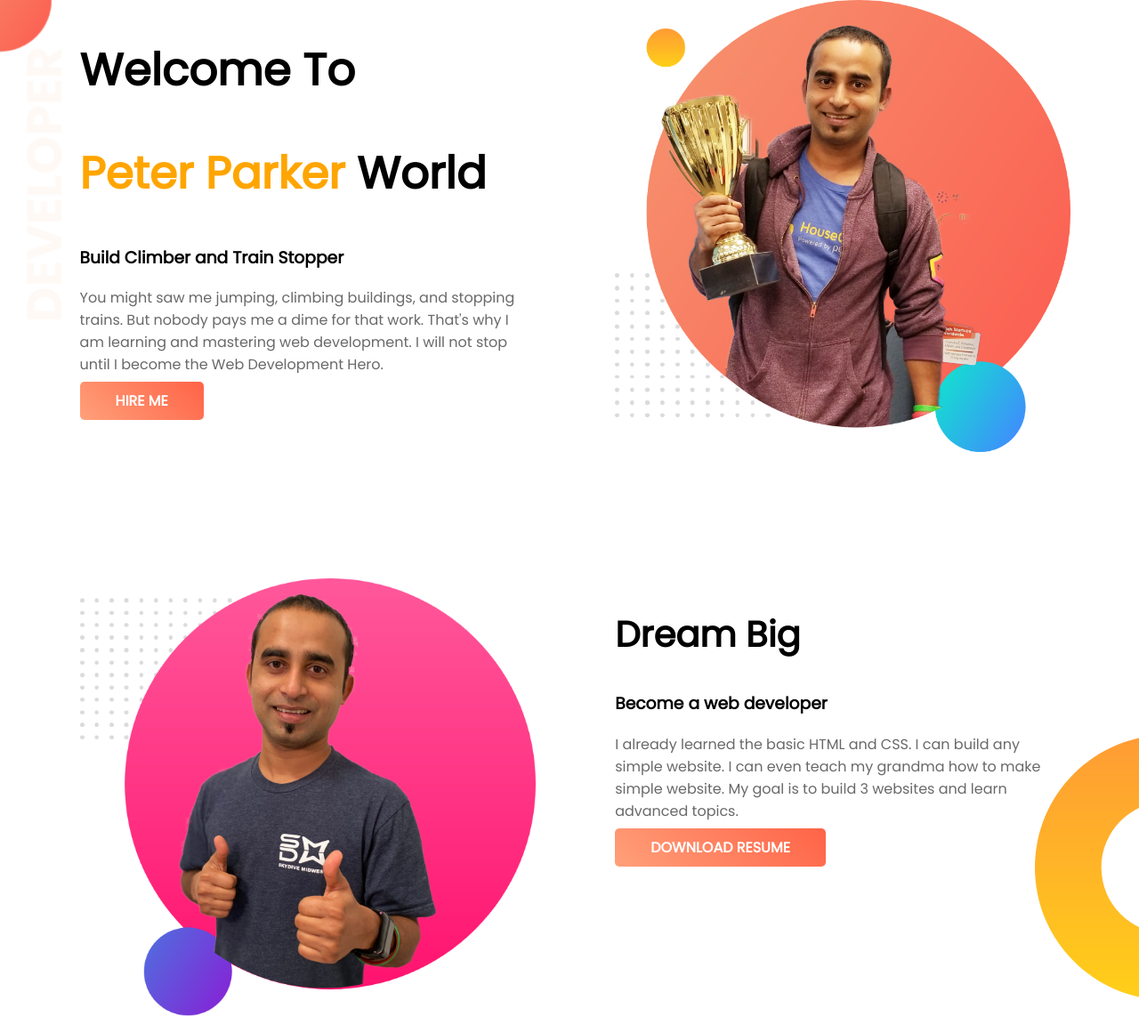
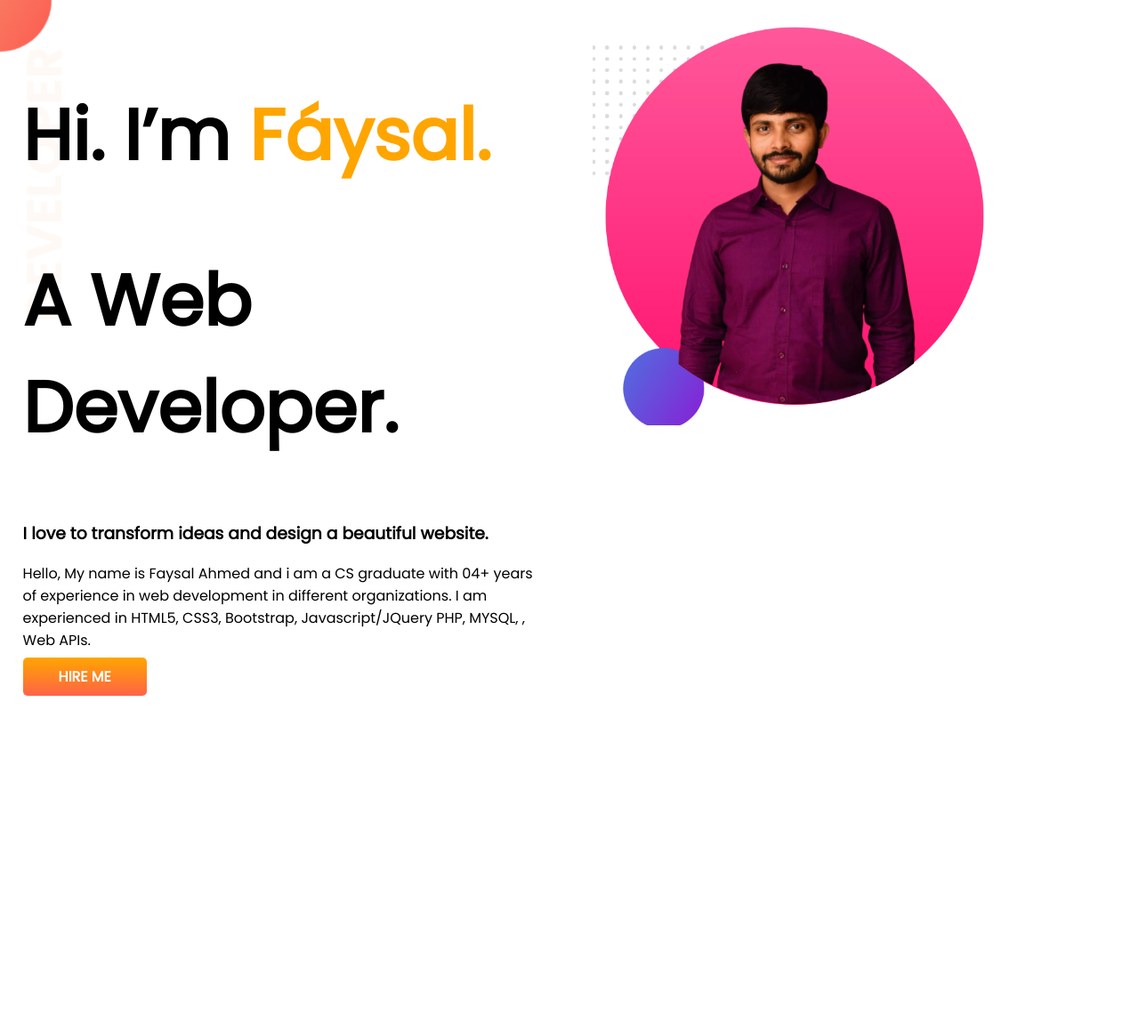
Before and after one commit to faysal155/developer-portfolio, a plain HTML site: page index.html in a window 1280 px wide. Shown: the top 1152 px of the page at 89% size. After the commit the page ends 800 px from the top, so only its background shows below. Drawn offline with Linux system fonts and the light colour scheme.

Commit message:
add a css

```diff
--- /dev/null
+++ b/css/style.css
@@ -0,0 +1,32 @@
+body{
+    font-family: 'Poppins', sans-serif;
+    margin: 0px;
+}
+h1{
+    font-size: 80px;
+}
+.orange-color{
+    color: orange;
+}
+section{
+    display: flex;
+}
+.section-one{
+    width: 50%;
+    padding: 2%;
+}
+.section-one img{
+    width: 80%;
+}
+.link-url{
+    text-decoration: none;
+    background-image:linear-gradient(orange, tomato);
+    padding: 10px 40px;
+    border-radius: 5px;
+    color: white;
+    font-weight: 700;
+}
+.top-section{
+    background-image: url(/images/top-banner.png);
+    background-repeat: no-repeat;
+}
--- a/index.html
+++ b/index.html
@@ -1,52 +1,33 @@
 <!DOCTYPE html>
 <html lang="en">
+
 <head>
     <meta charset="UTF-8">
+    <meta http-equiv="X-UA-Compatible" content="IE=edge">
     <meta name="viewport" content="width=device-width, initial-scale=1.0">
-    <meta http-equiv="X-UA-Compatible" content="ie=edge">
-    <title>Peter Parker Website</title>
-    <link href="https://fonts.googleapis.com/css?family=Poppins&display=swap" rel="stylesheet">
-    <link rel="stylesheet" href="style.css">
+    <title>Faysal Portfolio</title>
+    <link rel="preconnect" href="https://fonts.googleapis.com">
+    <link rel="preconnect" href="https://fonts.gstatic.com" crossorigin>
+    <link href="https://fonts.googleapis.com/css2?family=Poppins&display=swap" rel="stylesheet">
+    <link rel="stylesheet" href="css/style.css">
 </head>
+
 <body>
-    <section class="top-banner">
-        <div class="half-width">
-            <h1>Welcome To</h1>
-            <h1><span>Peter Parker</span> World</h1>
-            <h3>Build Climber and Train Stopper</h3>
-            <p>You might saw me jumping, climbing buildings, and stopping trains. But nobody pays me a dime for that work. That's why I am learning and mastering web development. I will not stop until I become the Web Development Hero.</p>
-            <a class="anchor-button" target="_blank" href="https://www.linkedin.com/company/programminghero/">HIRE ME</a>
+    <section class="top-section">
+        <div class="section-one">
+            <h1>Hi. I’m <span class="orange-color">Fáysal.</span></h1>
+            <h1>A Web Developer.</h1>
+            <h3>I love to transform ideas and design a beautiful website.</h3>
+            <p>Hello, My name is Faysal Ahmed and i am a CS graduate with 04+ years of experience in web development in
+                different organizations.
+                I am experienced in HTML5, CSS3, Bootstrap, Javascript/JQuery PHP, MYSQL, , Web APIs.</p>
+            <a class="link-url" target="_blank" href="https://www.linkedin.com/in/mdfaysalahmed/">HIRE ME</a>
         </div>
-        <div class="half-width">
-            <img src="images/jhankar.png" alt="">
+        <div class="section-one">
+            <img src="images/faysal.png" alt="">
         </div>
     </section>
-    <section class="dream-area">
-        <div class="half-width">
-            <img src="images/jhankar2.png" alt="">
-        </div>
-        <div class="half-width">
-            <h2>Dream Big</h2>
-            <h3>Become a web developer</h3>
-            <p>I already learned the basic HTML and CSS. I can build any simple website. I can even teach my grandma how to make simple website. My goal is to build 3 websites and learn advanced topics.</p>
-            <a class="anchor-button" href="">DOWNLOAD RESUME</a>
-        </div>
-    </section>
-    <section class="experience-area">
-        <h2>Experiences</h2>
-        <div class="half-width" id="full-stack">
-            <h2>Full Stack Web Developer</h2>
-            <h3>2021-Present | Pro Level Developer</h3>
-            <p>I am the master of HTML, CSS and Javascript. I know everything needed to make a website function, efficient. I didn't stop with the web. I went beyond with most popular Javascript framework called Vue JS. I even know the deployment, server and security. I will give you 100% web solution.</p>
-        </div>
-        <div class="half-width" id="baby-web">
-            <h2>Baby Web Developer</h2>
-            <h3>2020-2021 | Programming Hero Learner</h3>
-            <p>They didn't offer me a job. But I made myself as a remove web developer. I made their website and showed it to them. They liked it. And uploaded the content. It was fun working at Programming Hero.</p>
-        </div>
-    </section>
-    <footer>
-        <p>© Peter Parker 2021, a Programming Hero initiative.</p>
-    </footer>
+    <div>
 </body>
+
 </html>
--- a/style.css
+++ /dev/null
@@ -1,72 +0,0 @@
-body{
-    margin: 0;
-    font-family: 'Poppins', sans-serif;
-}
-section{
-    height: 500px;
-    padding-bottom: 150px;
-}
-.top-banner{
-    background-image: url("images/top-banner.png");
-    background-repeat: no-repeat;
-}
-.half-width{
-    width:40%;
-    float: left;
-    margin-left: 5%;
-    padding-left: 2%;
-}
-h1{
-    font-size: 50px;
-}
-h1 span{
-    color: orange;
-}
-.half-width img{
-    width: 100%;
-}
-.anchor-button{
-    text-decoration: none;
-    background: linear-gradient(45deg, lightsalmon, tomato);
-    padding: 10px 40px;
-    border-radius: 5px;
-    color: white;
-    font-weight: 700;
-}
-p{
-    color: dimgray;
-}
-.dream-area{
-    background-image: url("images/dream-bg.png");
-    background-repeat: no-repeat;
-    background-position: right;
-}
-h2{
-    font-size: 40px;
-}
-.experience-area{
-    background-image: url("images/exp-bg.png");
-    background-repeat: no-repeat;
-    background-position: left;
-}
-.experience-area h3{
-    color: orange;
-}
-
-.experience-area div{
-    box-shadow: 5px 7px 40px gray;
-    height: 80%;
-}
-#full-stack{
-    border-left: 7px solid;
-    border-image: linear-gradient(180deg, lightsalmon, tomato);
-    border-image-slice: 1;
-}
-#baby-web{
-    border-left: 7px solid;
-    border-image: linear-gradient(180deg, blue, cyan);
-    border-image-slice: 1;
-}
-footer p{
-    text-align: center;
-}
```
Also changed, not shown: images/faysal.png (added), images/jhankar.png (deleted), images/jhankar2.png (deleted), images/my-bg.png (deleted), images/my-bg2.png (deleted), 4 other files.
